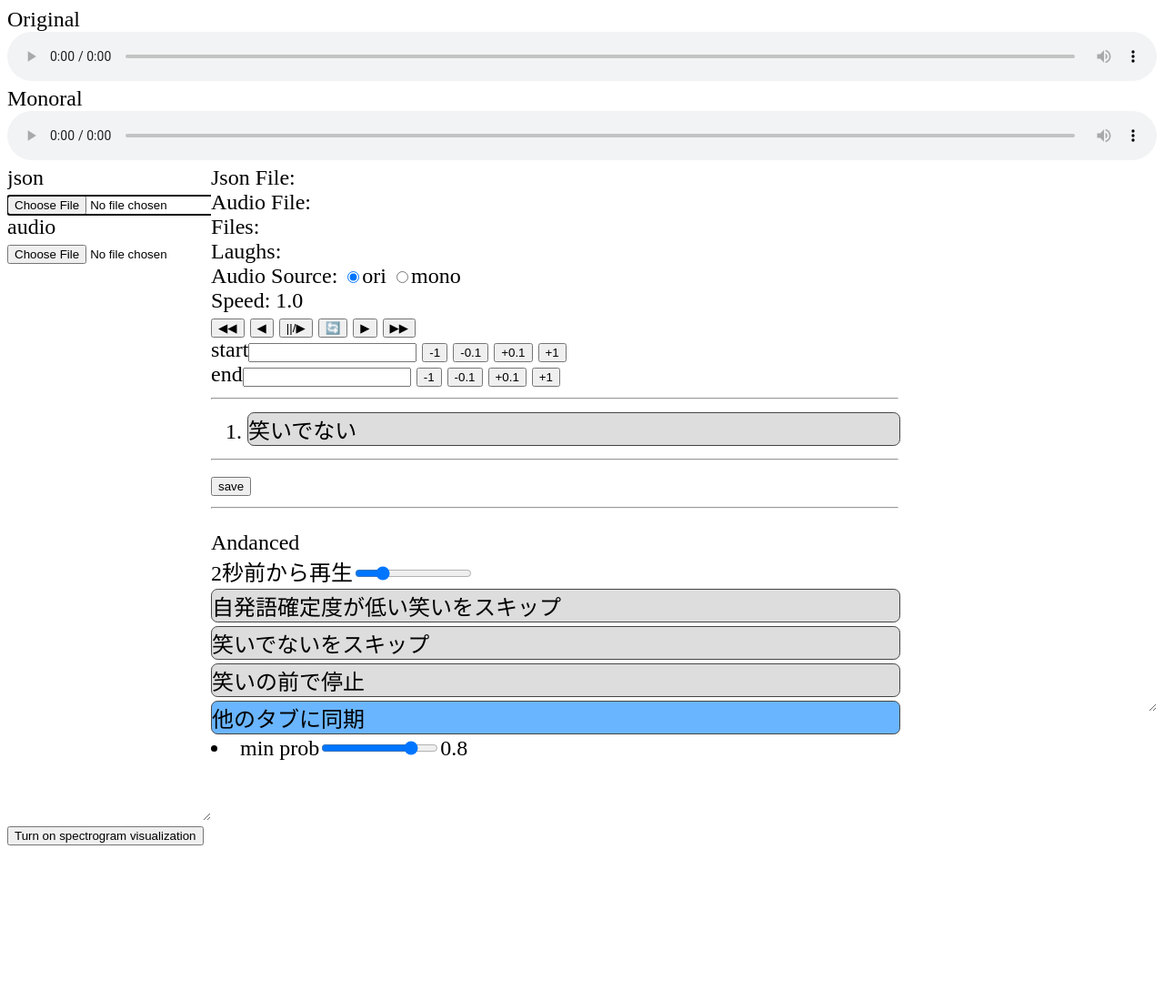
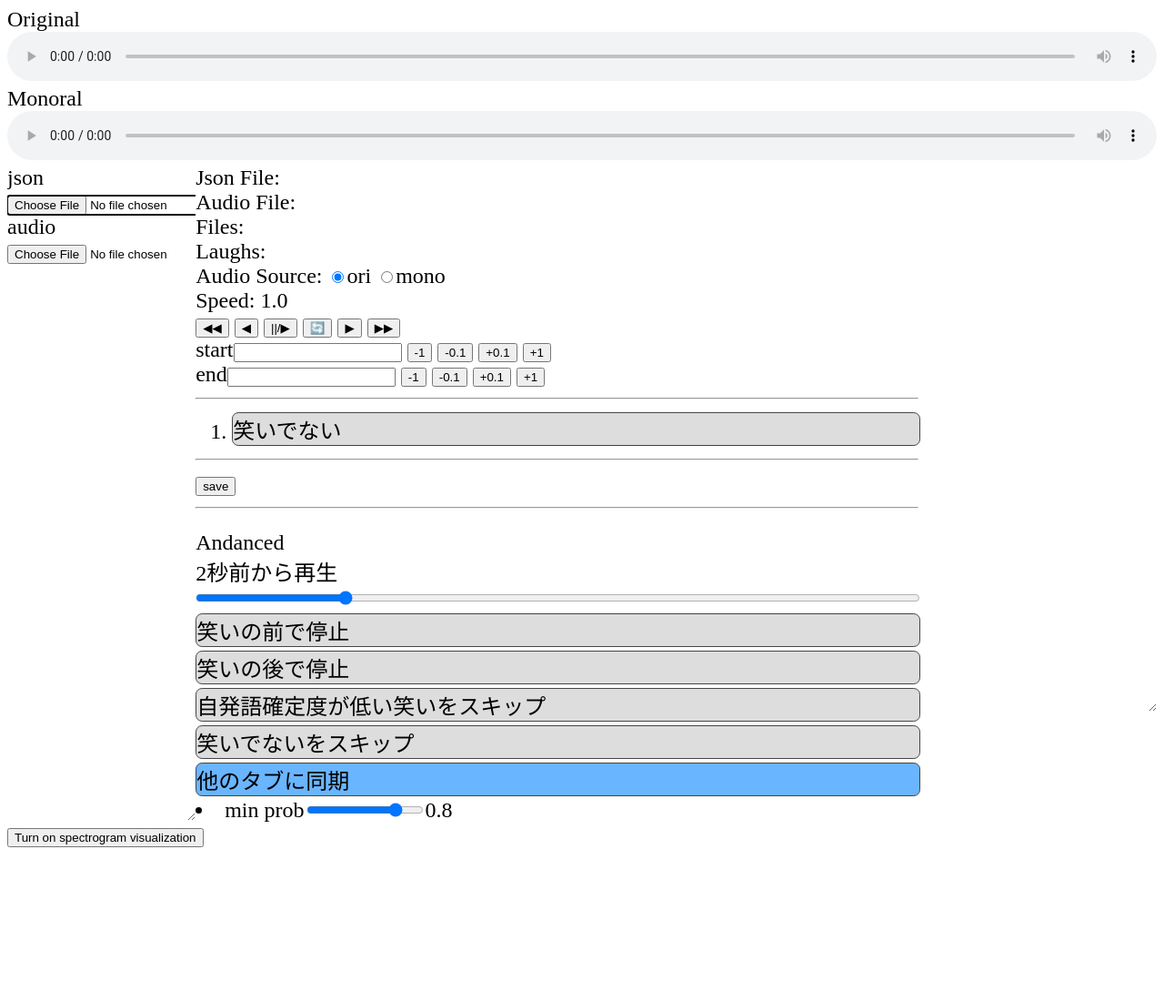
Before and after one commit to omine-me/AudioDatasetChecker, a plain HTML site: page audio-json-checker.html in a window 1280 px wide. Shown: the top 1100 px of the page at 91% size. Drawn offline with Linux system fonts and the light colour scheme.

Commit message:
minor changes

```diff
--- a/audio-json-checker.html
+++ b/audio-json-checker.html
@@ -76,10 +76,11 @@
                 <hr>
                 <div>
                     <p style="margin-bottom: 0;">Andanced</p>
-                    <span id="play_from_n_sec_before_curr_val">2</span><span>秒前から再生</span><input id="play_from_n_sec_before" type="range" oninput="update_play_before()" min="0" max="10" step="1" value="2">
+                    <span id="play_from_n_sec_before_curr_val">2</span><span>秒前から再生</span><input id="play_from_n_sec_before" class="attribute" type="range" oninput="update_play_before()" min="0" max="10" step="1" value="2">
+                    <input id="pause_at_laughter_start" type="checkbox" class="checkbox"><label for="pause_at_laughter_start" class="attribute"><span>笑いの前で停止</span></label>
+                    <input id="pause_at_laughter_end" type="checkbox" class="checkbox"><label for="pause_at_laughter_end" class="attribute"><span>笑いの後で停止</span></label>
                     <input id="except_by_laugh_by_oneself_prob" type="checkbox" class="checkbox"><label for="except_by_laugh_by_oneself_prob" class="attribute"><span>自発語確定度が低い笑いをスキップ</span></label>
                     <input id="except_not_a_laugh" type="checkbox" class="checkbox"><label for="except_not_a_laugh" class="attribute"><span>笑いでないをスキップ</span></label>
-                    <input id="pause_at_laughter_start" type="checkbox" class="checkbox"><label for="pause_at_laughter_start" class="attribute"><span>笑いの前で停止</span></label>
                     <input id="share_other_tabs" type="checkbox" class="checkbox" onchange="toggle_share_current_state()" checked><label for="share_other_tabs" class="attribute"><span>他のタブに同期</span></label>
                     <li><span>min prob</span><input id="min_prob" oninput="update_min_prob()" type="range" min="0" max="1" step=".025" value=".8"><span id="min_prob_counter">0.8</span><br></li>
                 </div>
--- a/common.js
+++ b/common.js
@@ -100,6 +100,9 @@ window.addEventListener("load", ()=>{
                     }
                     document.getElementsByTagName('body')[0].style.backgroundColor = "#f00"
                 }else{
+                    if (document.getElementById("pause_at_laughter_end").checked && laughters[current_laughter].end_sec < curr_time){
+                        ori_audioElm.pause()
+                    }
                     document.getElementsByTagName('body')[0].style.backgroundColor = "#fff"
                 }
             });
```
